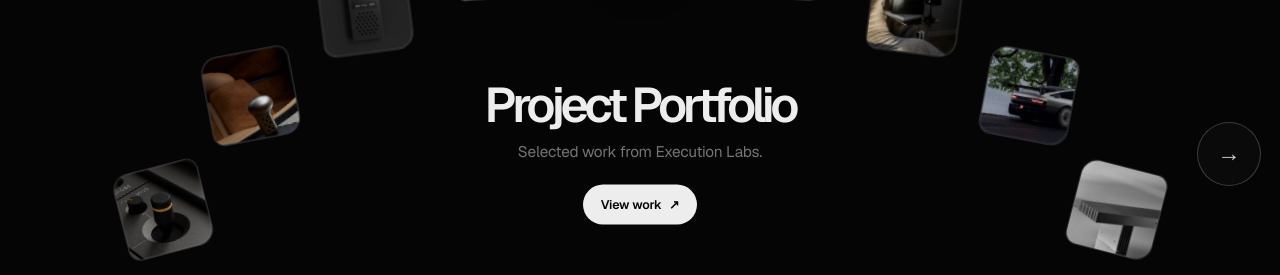
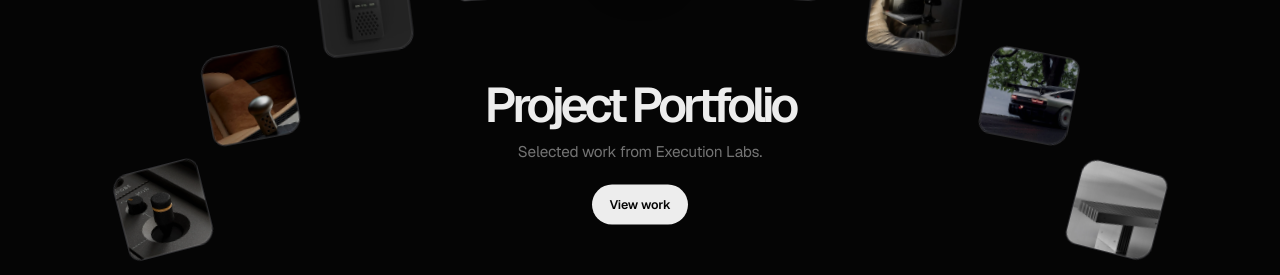
Before and after one commit to povssam/execution-labs-web, a Next.js app: page / in a window 1280 px wide. Shown: the part 2120-2395 px from the top of the page. Built offline with nearby package versions, Linux system fonts and the light colour scheme.

Commit message:
polish selected work controls

```diff
--- a/src/components/home/ProjectPortfolio.module.css
+++ b/src/components/home/ProjectPortfolio.module.css
@@ -181,7 +181,6 @@
   display: inline-flex;
   min-height: 2.5rem;
   align-items: center;
-  gap: 0.45rem;
   margin-top: 1.4rem;
   padding: 0.65rem 1.1rem;
   border: 0;
@@ -211,56 +210,13 @@
   transform: scale(0.97);
 }
 
-.nextButton {
-  position: absolute;
-  top: 58%;
-  right: clamp(1rem, 5vw, 4.5rem);
-  z-index: 8;
-  display: grid;
-  width: clamp(3.5rem, 5vw, 4.75rem);
-  aspect-ratio: 1;
-  place-items: center;
-  border: 1px solid rgba(237, 237, 237, 0.22);
-  border-radius: 50%;
-  background: rgba(17, 17, 18, 0.52);
-  color: rgba(237, 237, 237, 0.86);
-  font-size: clamp(1.2rem, 1.8vw, 1.7rem);
-  line-height: 1;
-  translate: 0 -50%;
-  cursor: pointer;
-  transition: border-color 0.2s ease, background-color 0.2s ease, color 0.2s ease, transform 0.2s ease;
-  touch-action: manipulation;
-}
-
-.nextButton:hover {
-  border-color: rgba(237, 237, 237, 0.56);
-  background: rgba(237, 237, 237, 0.08);
-  color: #fff;
-}
-
-.nextButton:focus-visible {
-  outline: 1px solid rgba(237, 237, 237, 0.82);
-  outline-offset: 0.35rem;
-}
-
-.nextButton:active {
-  transform: scale(0.96);
-}
-
-@media (min-width: 1101px) {
-  .nextButton {
-    right: clamp(-7rem, -6vw, -3rem);
-  }
-}
-
 @media (min-width: 768px) and (max-width: 1100px) {
   .orbitStage {
     --orbit-radius: clamp(30rem, 54vw, 36rem);
     --orbit-center-y: 96%;
   }
 
-  .centerReadout,
-  .nextButton {
+  .centerReadout {
     top: 59%;
   }
 
@@ -324,17 +280,11 @@
     padding-inline: 1rem;
   }
 
-  .nextButton {
-    top: 57.5%;
-    right: -0.55rem;
-    width: 3.55rem;
-  }
 }
 
 @media (prefers-reduced-motion: reduce) {
   .tileImage,
-  .centerAction,
-  .nextButton {
+  .centerAction {
     transition: none;
   }
 }
--- a/src/components/home/ProjectPortfolio.tsx
+++ b/src/components/home/ProjectPortfolio.tsx
@@ -269,22 +269,9 @@
                     router.push("/work");
                   }}
                 >
-                  View work <span aria-hidden="true">↗</span>
+                  View work
                 </button>
               </div>
-
-              <button
-                type="button"
-                className={styles.nextButton}
-                aria-label="Next sample"
-                onPointerDown={(event) => event.stopPropagation()}
-                onClick={(event) => {
-                  event.stopPropagation();
-                  select(activeRef.current + 1, false);
-                }}
-              >
-                <span aria-hidden="true">→</span>
-              </button>
             </div>
           </Container>
         </div>
```
